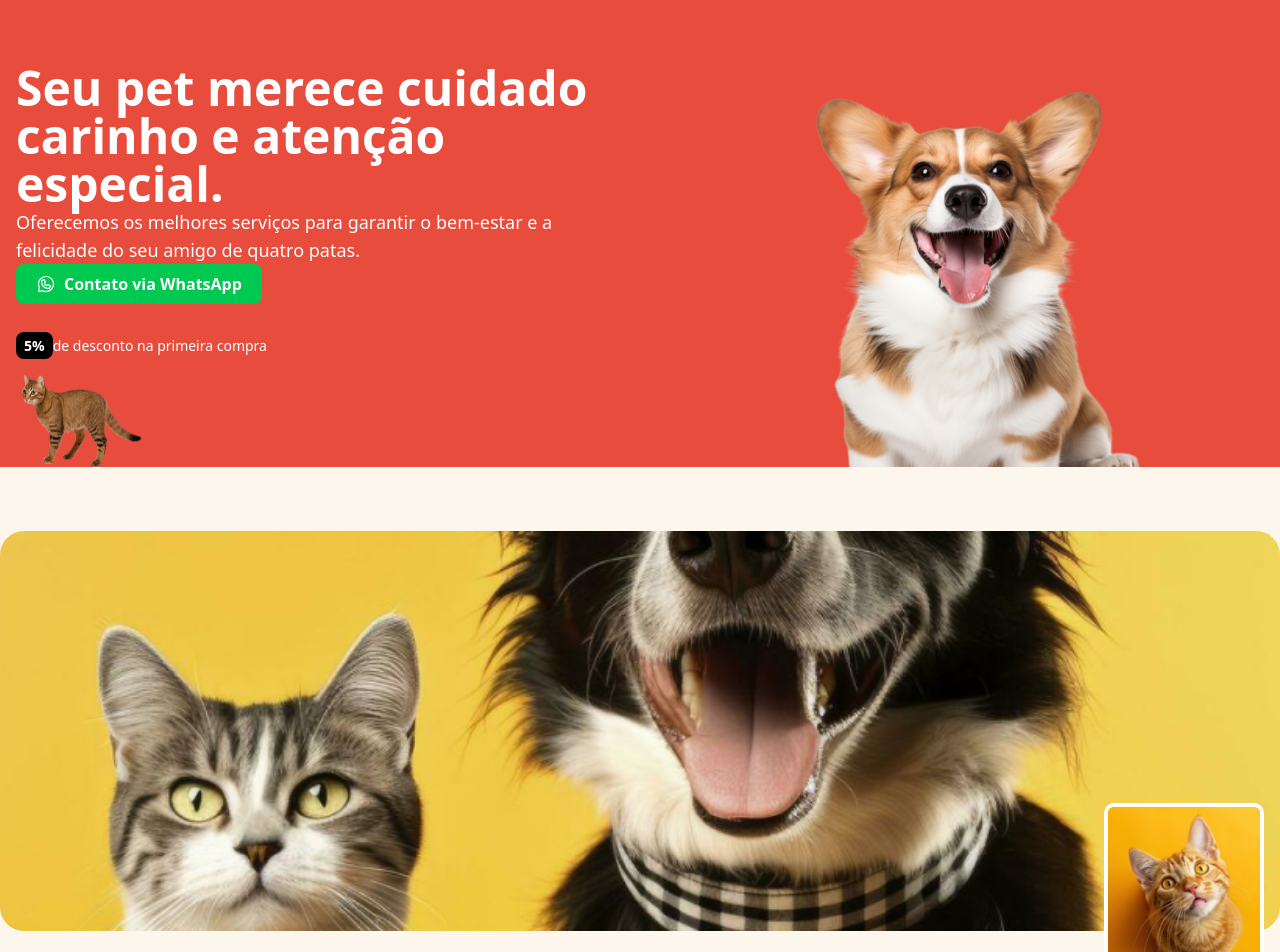
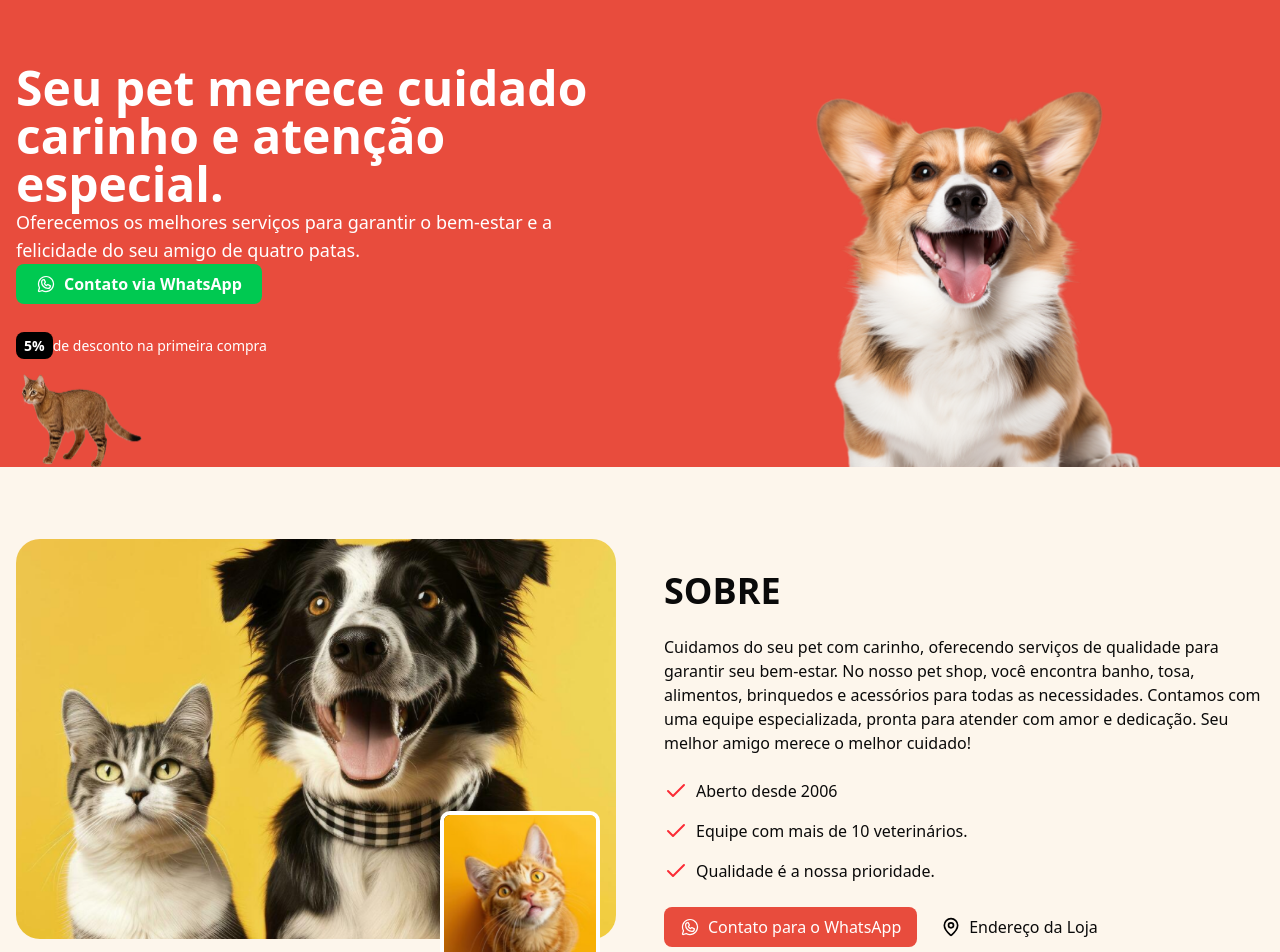
Before and after one commit to AdrianaRoza/curso_petdev, a Next.js app: page / in a window 1280 px wide. Shown: the top 952 px of the page. Built offline with nearby package versions, Linux system fonts and the light colour scheme.

Commit message:
About with information and links to pet shop

```diff
--- a/src/app/_components/about.tsx
+++ b/src/app/_components/about.tsx
@@ -1,17 +1,20 @@
 import Image from "next/image"
 import about1Img from "../../../public/about-1.png"
 import about2Img from "../../../public/about-2.png"
+import { Check, MapPin } from "lucide-react"
+import { WhatsappLogo } from "@phosphor-icons/react/dist/ssr"
 
 
 const About = () => {
   return (
     <section className="bg-[#FDF6ec] py-16">
 
-      <div className="container mx-auto grid-cols-1 lg:grid-cols-2
-        gap-12 items-center"
+      <div className="container px-4 mx-auto"
       >
+        <div className="grid grid-cols-1 lg:grid-cols-2
+        gap-12 items-center">
 
-        <div className="relative">
+          <div className="relative">
           <div
             className="relative w-full h-[400px] rounded-3xl overflow-hidden">
             <Image
@@ -36,7 +39,60 @@ const About = () => {
             />
           </div>
 
+          </div>
+
+          <div className="space-y-6 mt-10">
+          <h2 className="text-4xl font-bold">SOBRE</h2>
+
+          <p className="">
+          Cuidamos do seu pet com carinho, oferecendo serviços de qualidade para garantir seu bem-estar.
+          No nosso pet shop, você encontra banho, tosa, alimentos, brinquedos e acessórios para todas as necessidades.
+          Contamos com uma equipe especializada, pronta para atender com amor e dedicação.
+          Seu melhor amigo merece o melhor cuidado!
+          </p>
+
+          <ul className="space-y-4">
+            <li className="flex items-center gap-2">
+              <Check className="text-red-500"/>
+              Aberto desde 2006
+            </li>
+
+            <li className="flex items-center gap-2">
+              <Check className="text-red-500"/>
+              Equipe com mais de 10 veterinários.
+            </li>
+
+            <li className="flex items-center gap-2">
+              <Check className="text-red-500"/>
+              Qualidade é a nossa prioridade.
+            </li>
+          </ul>
+
+          <div className="flex gap-2">
+          <a
+            href="#"
+            className="bg-[#E84C3D] text-white flex items-center
+              justify-center w-fit gap-2 px-4 py-2 rounded-md"
+          >
+            <WhatsappLogo className="w-5 h-5 text-white"/>
+            Contato para o WhatsApp
+          </a>
+
+          <a
+            href="#"
+            className="flex items-center
+              justify-center w-fit gap-2 px-4 py-2 rounded-md"
+          >
+            <MapPin className="w-5 h-5 text-black"/>
+            Endereço da Loja
+          </a>
+
+          </div>
+
+          </div>
         </div>
+
+
       </div>
     </section>
   )
```
